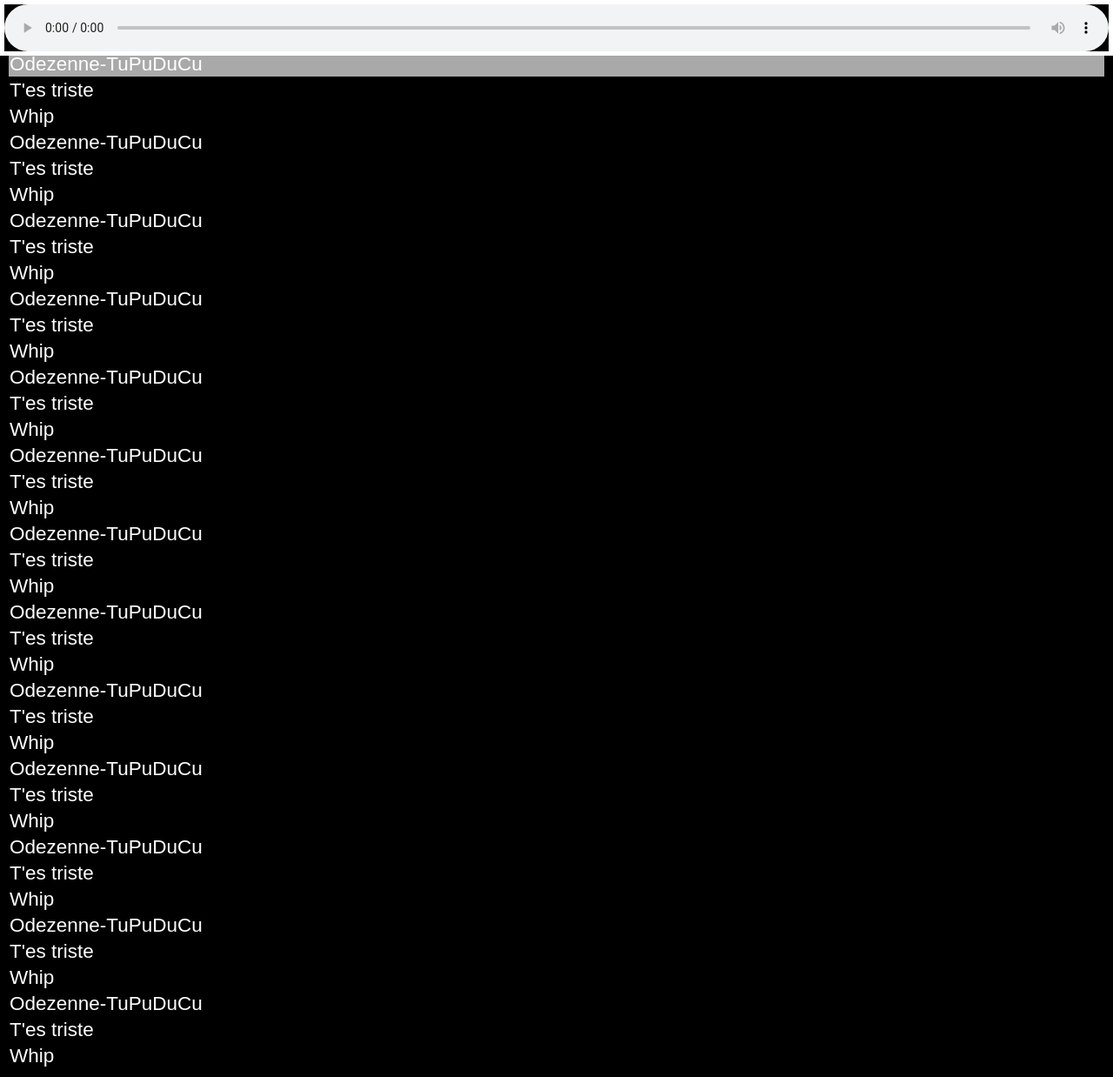
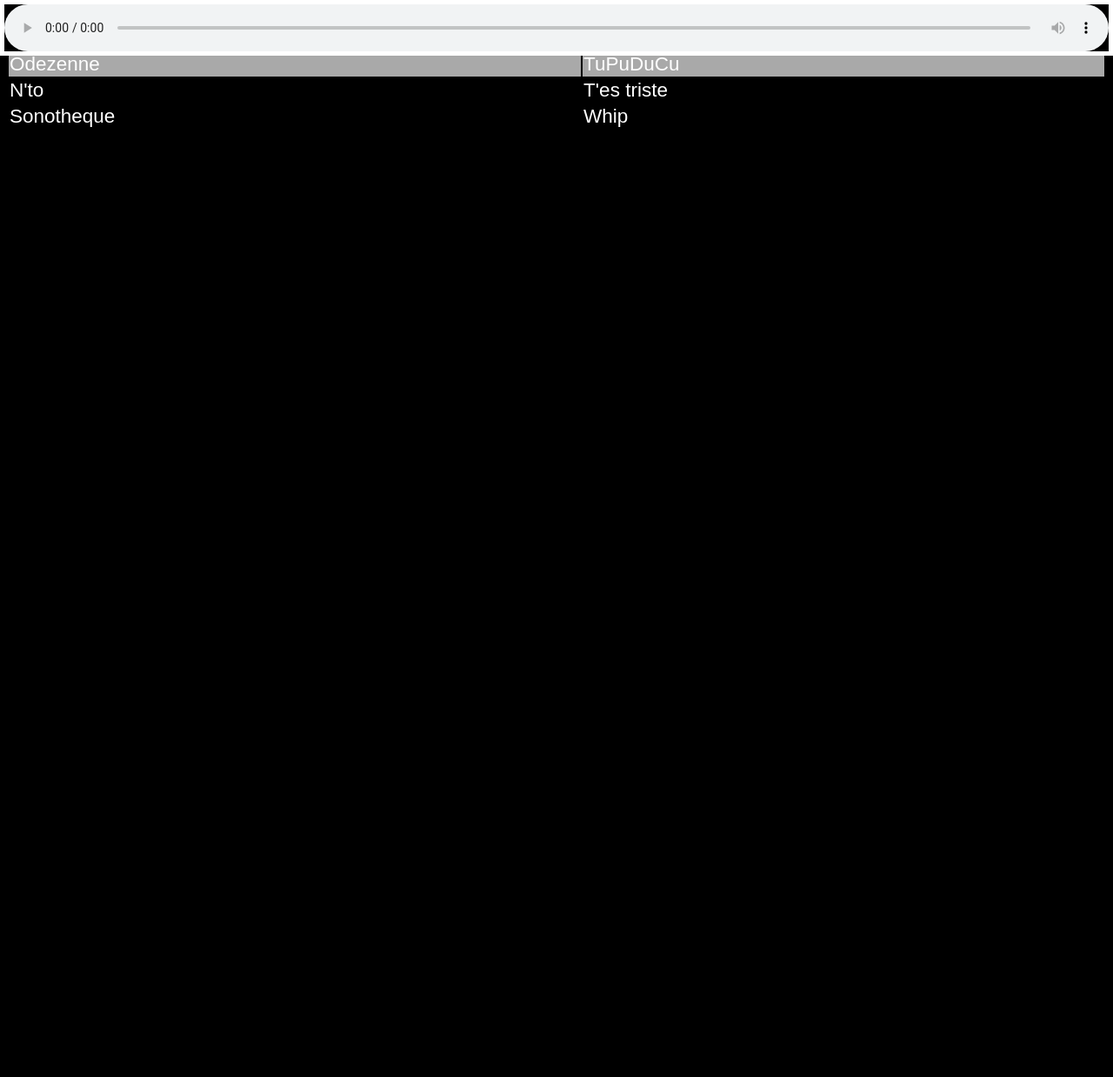
Before and after one commit to MrFrangipane/share-webapp, a PHP site: page / in a window 1280 px wide. Shown: the whole page at 87% size. After the commit the page ends 146 px from the top, so only its background shows below. Run offline with PHP 8.4, Linux system fonts and the light colour scheme.

Commit message:
test playlist columns

```diff
--- a/playlist.php
+++ b/playlist.php
@@ -1,41 +1,14 @@
 <table id="playlist">
-    <tr><td><a href="Odezenne-TuPuDuCu.mp3">Odezenne-TuPuDuCu</a></td></tr>
-    <tr><td><a href="T'es triste.mp3">T'es triste</a></td></tr>
-    <tr><td><a href="Whip.mp3">Whip</a></td></tr>
-    <tr><td><a href="Odezenne-TuPuDuCu.mp3">Odezenne-TuPuDuCu</a></td></tr>
-    <tr><td><a href="T'es triste.mp3">T'es triste</a></td></tr>
-    <tr><td><a href="Whip.mp3">Whip</a></td></tr>
-    <tr><td><a href="Odezenne-TuPuDuCu.mp3">Odezenne-TuPuDuCu</a></td></tr>
-    <tr><td><a href="T'es triste.mp3">T'es triste</a></td></tr>
-    <tr><td><a href="Whip.mp3">Whip</a></td></tr>
-    <tr><td><a href="Odezenne-TuPuDuCu.mp3">Odezenne-TuPuDuCu</a></td></tr>
-    <tr><td><a href="T'es triste.mp3">T'es triste</a></td></tr>
-    <tr><td><a href="Whip.mp3">Whip</a></td></tr>
-    <tr><td><a href="Odezenne-TuPuDuCu.mp3">Odezenne-TuPuDuCu</a></td></tr>
-    <tr><td><a href="T'es triste.mp3">T'es triste</a></td></tr>
-    <tr><td><a href="Whip.mp3">Whip</a></td></tr>
-    <tr><td><a href="Odezenne-TuPuDuCu.mp3">Odezenne-TuPuDuCu</a></td></tr>
-    <tr><td><a href="T'es triste.mp3">T'es triste</a></td></tr>
-    <tr><td><a href="Whip.mp3">Whip</a></td></tr>
-    <tr><td><a href="Odezenne-TuPuDuCu.mp3">Odezenne-TuPuDuCu</a></td></tr>
-    <tr><td><a href="T'es triste.mp3">T'es triste</a></td></tr>
-    <tr><td><a href="Whip.mp3">Whip</a></td></tr>
-    <tr><td><a href="Odezenne-TuPuDuCu.mp3">Odezenne-TuPuDuCu</a></td></tr>
-    <tr><td><a href="T'es triste.mp3">T'es triste</a></td></tr>
-    <tr><td><a href="Whip.mp3">Whip</a></td></tr>
-    <tr><td><a href="Odezenne-TuPuDuCu.mp3">Odezenne-TuPuDuCu</a></td></tr>
-    <tr><td><a href="T'es triste.mp3">T'es triste</a></td></tr>
-    <tr><td><a href="Whip.mp3">Whip</a></td></tr>
-    <tr><td><a href="Odezenne-TuPuDuCu.mp3">Odezenne-TuPuDuCu</a></td></tr>
-    <tr><td><a href="T'es triste.mp3">T'es triste</a></td></tr>
-    <tr><td><a href="Whip.mp3">Whip</a></td></tr>
-    <tr><td><a href="Odezenne-TuPuDuCu.mp3">Odezenne-TuPuDuCu</a></td></tr>
-    <tr><td><a href="T'es triste.mp3">T'es triste</a></td></tr>
-    <tr><td><a href="Whip.mp3">Whip</a></td></tr>
-    <tr><td><a href="Odezenne-TuPuDuCu.mp3">Odezenne-TuPuDuCu</a></td></tr>
-    <tr><td><a href="T'es triste.mp3">T'es triste</a></td></tr>
-    <tr><td><a href="Whip.mp3">Whip</a></td></tr>
-    <tr><td><a href="Odezenne-TuPuDuCu.mp3">Odezenne-TuPuDuCu</a></td></tr>
-    <tr><td><a href="T'es triste.mp3">T'es triste</a></td></tr>
-    <tr><td><a href="Whip.mp3">Whip</a></td></tr>
+    <tr>
+        <td><a href="Odezenne-TuPuDuCu.mp3">Odezenne</a></td>
+        <td><a href="Odezenne-TuPuDuCu.mp3">TuPuDuCu</a></td>
+    </tr>
+    <tr>
+        <td><a href="T'es triste.mp3">N'to</a></td>
+        <td><a href="T'es triste.mp3">T'es triste</a></td>
+    </tr>
+    <tr>
+        <td><a href="Whip.mp3">Sonotheque</a></td>
+        <td><a href="Whip.mp3">Whip</a></td>
+    </tr>
 </table>
```
